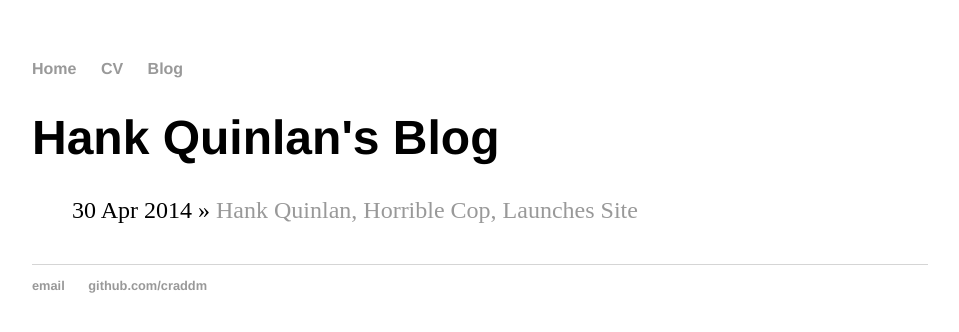
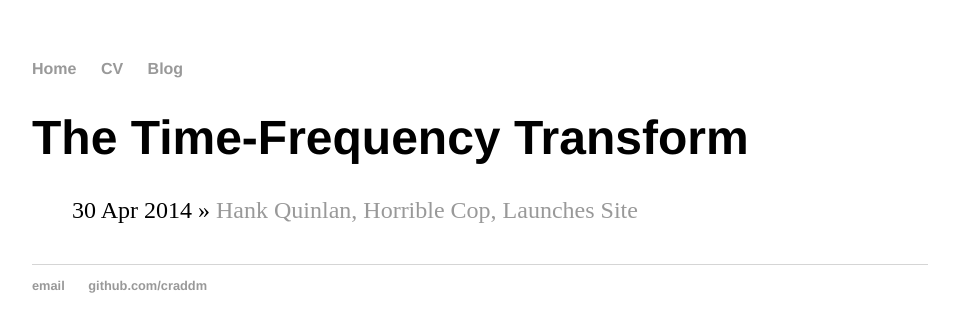
Before and after one commit to craddm/craddm.github.io_old, a Jekyll site: the page built from blog/index.html, in a window 1280 px wide. Shown: the top 332 px of the page, without its empty margins (160-1119 px from the left). Built offline with Jekyll 4.4.1, drawn with Linux system fonts in a browser that asks for light colours.

Commit message:
Update index.html

```diff
--- a/blog/index.html
+++ b/blog/index.html
@@ -1,6 +1,6 @@
 ---
 layout: default
-title: Hank Quinlan's Blog
+title: The Time-Frequency Transform
 ---
 	<h1>{{ page.title }}</h1>
 	<ul class="posts">
```
